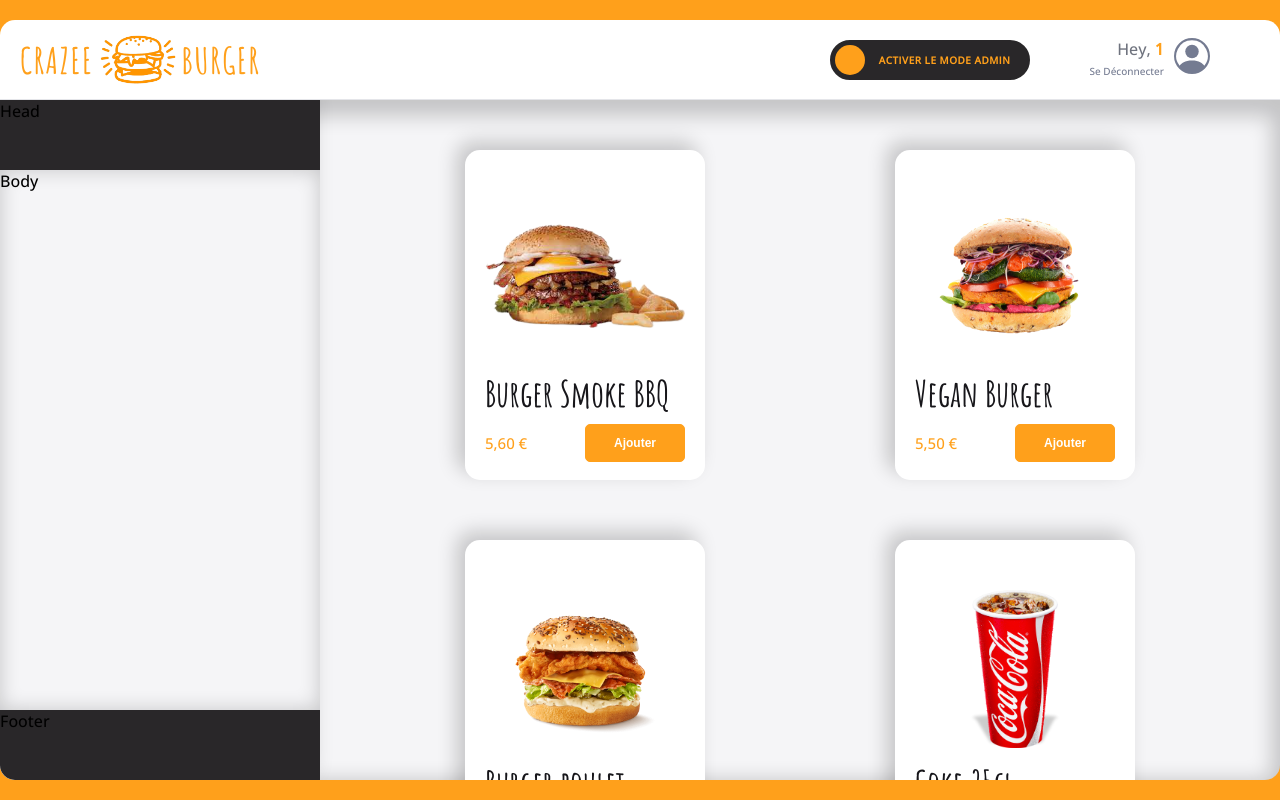
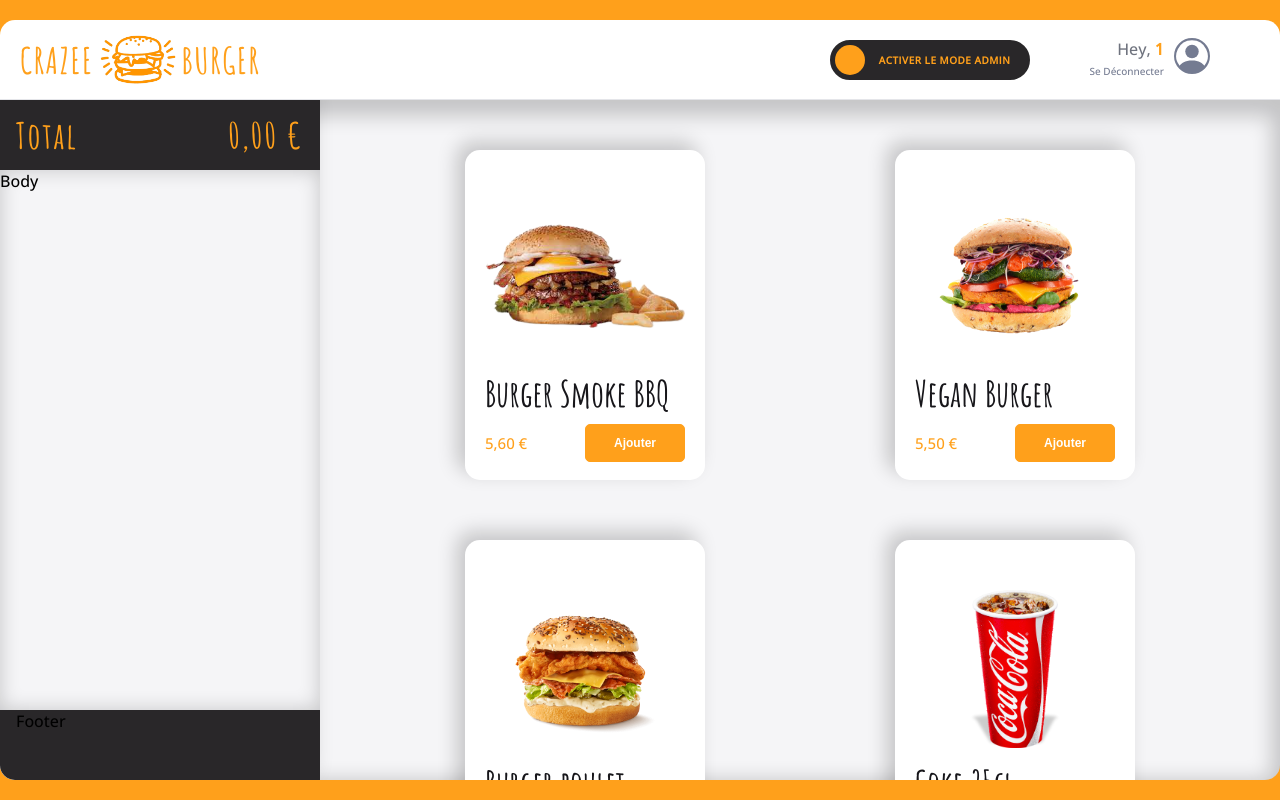
Before and after one commit to BryanHobin/crazee-burger, a React (Vite) app: page /order/1 in a window 1280 px wide. Built offline with nearby package versions, Linux system fonts and the light colour scheme; a web font is replaced by a local one.

Commit message:
✨  F10 : BASKET > Add Total

```diff
--- a/src/components/pages/order/Main/Basket/Basket.jsx
+++ b/src/components/pages/order/Main/Basket/Basket.jsx
@@ -1,11 +1,13 @@
 import { styled } from "styled-components";
 import { theme } from "../../../../../theme";
 import Header from "../../../../reusable-ui/Header";
+import Total from "./Total";
+import { formatPrice } from "../../../../../utils/maths";
 
 export default function Basket() {
   return (
     <BasketStyled>
-      <Header>Head</Header>
+      <Total amountToPay={formatPrice()} />
       <div className="body">Body</div>
       <Header>Footer</Header>
     </BasketStyled>
@@ -18,7 +20,6 @@ const BasketStyled = styled.div`
   flex-direction: column;
   box-shadow: ${theme.shadows.medium};
 
-
   .body{
     flex: 1;
     box-shadow: ${theme.shadows.basket};
--- /dev/null
+++ b/src/components/pages/order/Main/Basket/Footer.jsx
@@ -0,0 +1,5 @@
+export default function Footer() {
+ return (
+  <div>Footer</div>
+ )
+}
--- /dev/null
+++ b/src/components/pages/order/Main/Basket/Total.jsx
@@ -0,0 +1,27 @@
+import { styled } from "styled-components";
+import { theme } from "../../../../../theme";
+import Header from "../../../../reusable-ui/Header";
+
+export default function Total({ amountToPay }) {
+ return (
+  <Header>
+   <TotalStyled>
+    <span className="total">Total</span>
+    <span>{amountToPay}</span>
+   </TotalStyled>
+  </Header>
+
+ )
+}
+
+const TotalStyled = styled.div`
+  display: flex;
+  justify-content: space-between;
+  align-items: center;
+  height: 100%;
+  font-family: "Amatic SC", cursive;
+  color: ${theme.colors.primary};
+  font-size: ${theme.fonts.size.P4};
+  font-weight: ${theme.fonts.weights.bold};
+  letter-spacing: 2px;
+`;
--- a/src/components/reusable-ui/Header.jsx
+++ b/src/components/reusable-ui/Header.jsx
@@ -1,4 +1,3 @@
-import React from 'react'
 import { styled } from 'styled-components';
 import { theme } from '../../theme';
 
@@ -11,4 +10,5 @@ export default function Header({ children }) {
 const HeaderStyled = styled.div`
   background-color: ${theme.colors.background_dark};
   height: 70px;
+  padding: 0 16px;
 `;
```
